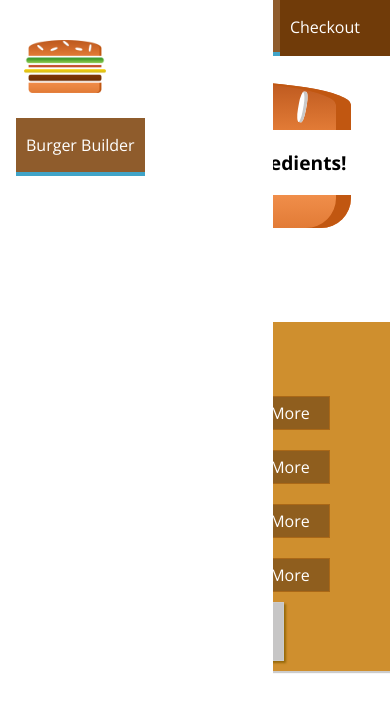
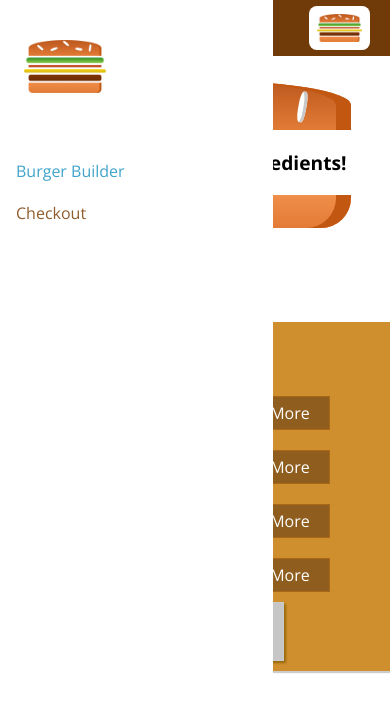
Before and after one commit to Ch-sriram/burger-builder, a React (Create React App) app: page / in a window 390 px wide. Shown: the top 712 px of the page. Built offline with nearby package versions, Linux system fonts and the light colour scheme.

Commit message:
More Responsive Adjustments for <SideDrawer /> Component

```diff
--- a/src/components/Navigation/NavigationItems/NavigationItem/NavigationItem.component.jsx
+++ b/src/components/Navigation/NavigationItems/NavigationItem/NavigationItem.component.jsx
@@ -2,26 +2,39 @@ import React from 'react';
 import styled from 'styled-components';
 
 const NavigationItem = styled.div`
-  margin: 0;
+  margin: 10px 0;
   box-sizing: border-box;
-  display: flex;
-  height: 100%;
-  align-items: center;
+  display: block;
+  width: 100%;
 
   & a {
-    color: white;
+    color: #8F5C2C;
     text-decoration: none;
-    height: 100%;
-    padding: 16px 10px;
-    border-bottom: 4px solid transparent;
+    width: 100%;
     box-sizing: border-box;
     display: block;
 
-    &:hover,
-    &:active,
-    &.active {
-      background-color: #8F5C2C;
-      border-bottom: 4px solid #40A4C8;
+    &:hover, &:active, &.active { color: #40A4CB; }
+  }
+
+  @media (min-width: 500px) {
+    margin: 0;
+    display: flex;
+    height: 100%;
+    width: auto;
+    align-items: center;
+
+    & a {
+      color: white;
+      height: 100%;
+      padding: 16px 10px;
+      border-bottom: 4px solid transparent;
+
+      &:hover, &:active, &.active {
+        background-color: #8f5c2c;
+        border-bottom: 4px solid #40a4c8;
+        color: white;
+      }
     }
   }
 `;
--- a/src/components/Navigation/NavigationItems/NavigationItems.component.jsx
+++ b/src/components/Navigation/NavigationItems/NavigationItems.component.jsx
@@ -13,6 +13,9 @@ const NavigationItems = styled.ul`
   display: flex;
   align-items: center;
   height: 100%;
+  flex-flow: column;
+
+  @media (min-width: 500px) { flex-flow: row; }
 `;
 
 const navigationItems = () => (
--- a/src/components/Navigation/SideDrawer/SideDrawer.component.jsx
+++ b/src/components/Navigation/SideDrawer/SideDrawer.component.jsx
@@ -27,6 +27,7 @@ const SideDrawer = styled.div`
 
 const LogoDiv = styled.div`
   height: 11%;
+  margin-bottom: 32px;
 `;
 
 const sideDrawer = props => {
--- a/src/components/Navigation/Toolbar/Toolbar.component.jsx
+++ b/src/components/Navigation/Toolbar/Toolbar.component.jsx
@@ -6,7 +6,7 @@ import styled from 'styled-components';
 import Logo from '../../Logo/Logo.component';
 import NavigationItems from '../NavigationItems/NavigationItems.component';
 
-// Custom Toolbar
+// STYLED COMPONENTS - DEFINITIONS
 const Toolbar = styled.header`
   height: 56px;
   width: 100%;
@@ -32,15 +32,21 @@ const LogoDiv = styled.div`
   align-items: center;
 `;
 
+const DesktopNav = styled.nav`
+  @media (max-width: 499px) {
+    display: none;
+  }
+`;
+
 const toolbar = props => (
   <Toolbar>
     <div>MENU</div>
     <LogoDiv>
       <Logo />
     </LogoDiv>
-    <nav>
+    <DesktopNav>
       <NavigationItems />
-    </nav>
+    </DesktopNav>
   </Toolbar>
 );
 
```
Also changed, not shown: 1 other file (tests, documents, lock files or other folders).
